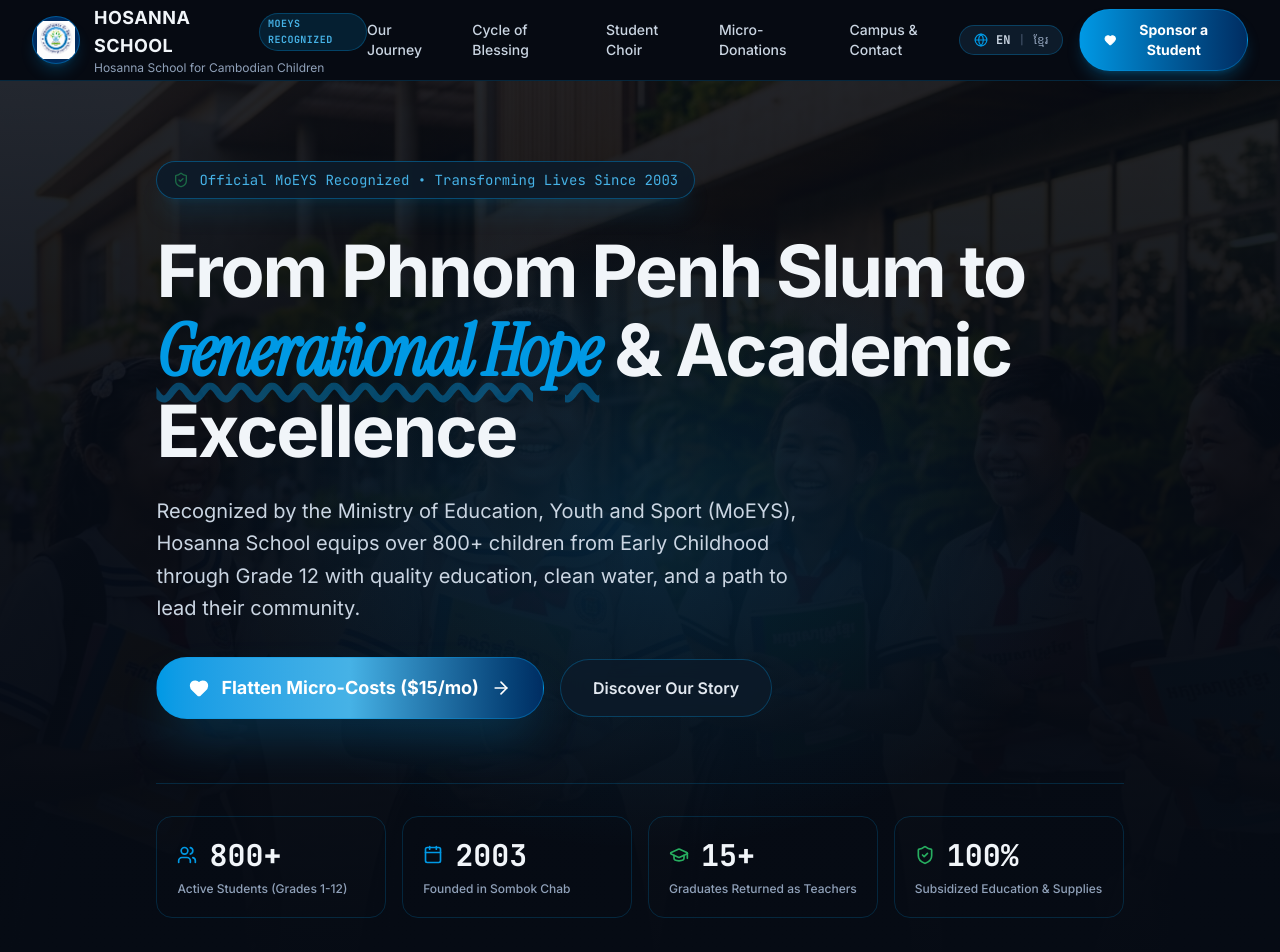
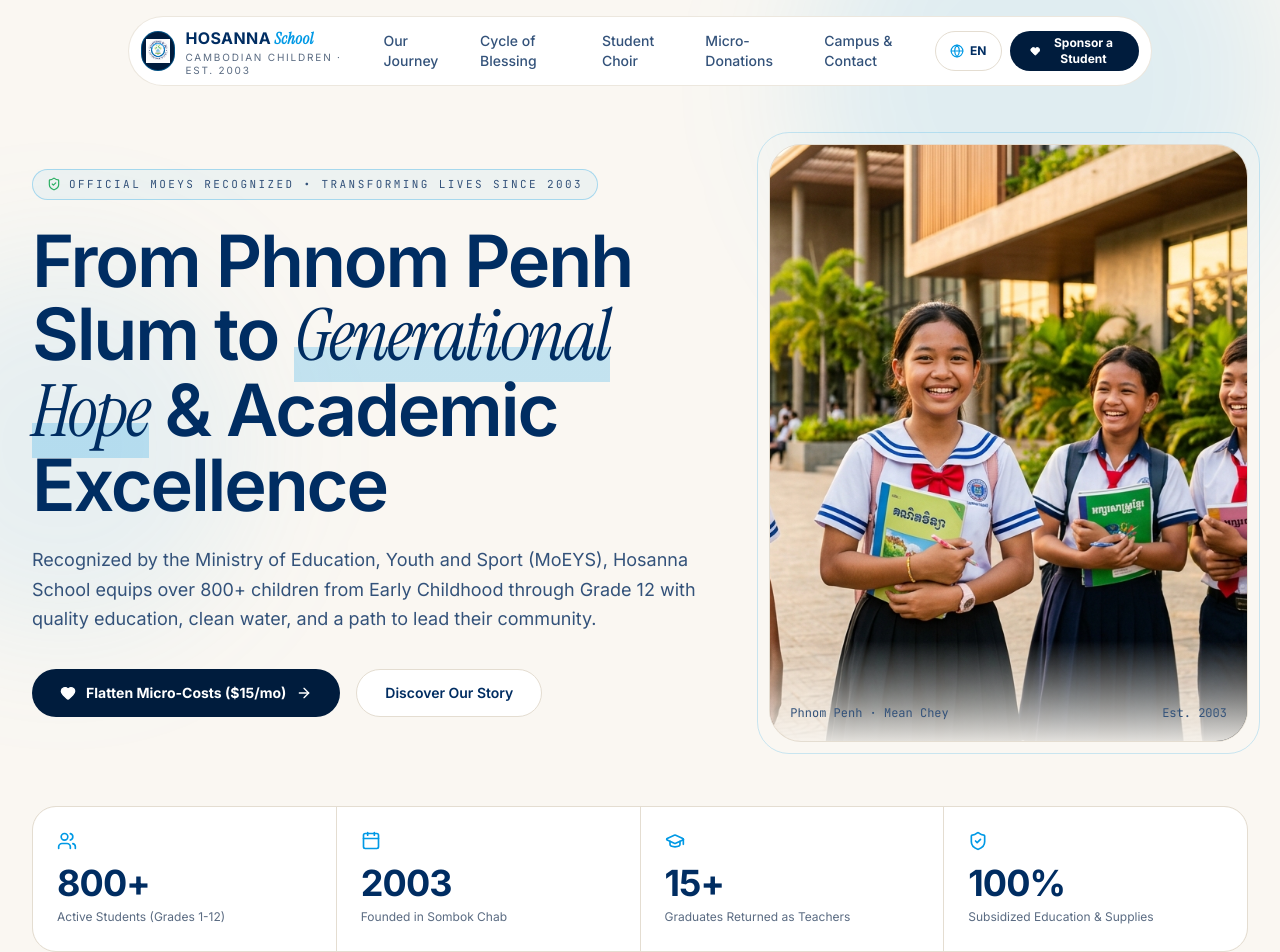
Before and after one commit to christpor/Hossana_school, a React (Vite) app: page / in a window 1280 px wide. Shown: the top 952 px of the page. Built offline with nearby package versions, Linux system fonts and the light colour scheme; a web font is replaced by a local one.

Commit message:
sections: rebuild Navbar (floating white pill, active-language) + Hero (light editorial, photo frame, stats strip)

```diff
--- a/src/components/Hero.tsx
+++ b/src/components/Hero.tsx
@@ -9,99 +9,89 @@
 
 export const Hero: React.FC<HeroProps> = ({ t, onOpenDonate }) => {
   return (
-    <section id="story" className="relative min-h-[90vh] flex flex-col justify-between pt-12 pb-16 overflow-hidden bg-[#060B14]">
+    <section id="story" className="relative overflow-hidden bg-paper pt-32 pb-16 sm:pt-36">
+      {/* soft cerulean wash */}
+      <div className="pointer-events-none absolute -top-40 right-0 h-[480px] w-[480px] rounded-full bg-accent/10 blur-3xl" />
+      <div className="pointer-events-none absolute -left-32 top-64 h-[380px] w-[380px] rounded-full bg-sky/10 blur-3xl" />
 
-      {/* Background Image Container */}
-      <div className="absolute inset-0 z-0">
-        <img
-          src="/images/hero.jpg"
-          alt="Hosanna School Students in Phnom Penh"
-          className="w-full h-full object-cover object-center opacity-25 scale-105 filter contrast-105 brightness-90 transform transition-transform duration-1000"
-          loading="eager"
-        />
-        <div className="absolute inset-0 bg-gradient-to-t from-[#060B14] via-[#060B14]/85 to-[#060B14]/50" />
-        <div className="absolute inset-0 bg-radial from-[#0099E5]/15 via-transparent to-transparent pointer-events-none" />
-      </div>
+      <div className="relative mx-auto max-w-7xl px-4 sm:px-6 lg:px-8">
+        <div className="grid grid-cols-1 items-center gap-12 lg:grid-cols-12">
+          {/* Copy */}
+          <div className="lg:col-span-7">
+            <div className="mb-6 inline-flex items-center gap-2 rounded-full border border-accent/30 bg-accent/5 px-3.5 py-1.5">
+              <ShieldCheck className="h-3.5 w-3.5 text-emerald" />
+              <span className="eyebrow text-ink-soft">{t.badge}</span>
+            </div>
 
-      {/* Hero Content */}
-      <div className="relative z-10 max-w-7xl mx-auto px-4 sm:px-6 lg:px-8 pt-8 flex-1 flex flex-col justify-center">
+            <h1 className="text-5xl font-semibold leading-[1.02] tracking-[-0.03em] text-ink sm:text-6xl lg:text-7xl">
+              {t.titleLine1}{' '}
+              <span className="font-display accent-underline">{t.titleHighlight}</span>{' '}
+              {t.titleLine2}
+            </h1>
 
-        {/* Official MoEYS Recognized Pill Badge */}
-        <div className="inline-flex items-center gap-2.5 px-4 py-2 rounded-full bg-[#0D1B2A]/90 border border-[#0099E5]/40 text-[#46B2E6] text-xs sm:text-sm font-mono mb-8 backdrop-blur-md self-start shadow-xl shadow-[#0099E5]/10">
-          <ShieldCheck className="w-4 h-4 text-[#27AE60] animate-pulse" />
-          <span>{t.badge}</span>
+            <p className="mt-6 max-w-2xl text-base leading-relaxed text-ink-soft sm:text-lg">
+              {t.subtitle}
+            </p>
+
+            <div className="mt-9 flex flex-wrap items-center gap-4">
+              <button
+                onClick={onOpenDonate}
+                className="group flex h-12 items-center gap-2.5 rounded-full bg-deep px-7 text-sm font-bold text-white transition-all hover:bg-accent"
+              >
+                <Heart className="h-4 w-4 fill-current" />
+                {t.ctaDonate}
+                <ArrowRight className="h-4 w-4 transition-transform group-hover:translate-x-0.5" />
+              </button>
+              <a
+                href="#blessing"
+                className="flex h-12 items-center gap-2 rounded-full border border-line bg-surface px-7 text-sm font-semibold text-ink transition-all hover:border-accent hover:text-accent"
+              >
+                {t.ctaStory}
+              </a>
+            </div>
+          </div>
+
+          {/* Photo frame */}
+          <div className="lg:col-span-5">
+            <div className="relative">
+              <div className="absolute -inset-3 rounded-[2rem] border border-accent/20" />
+              <div className="relative aspect-[4/5] overflow-hidden rounded-[2rem] border border-line bg-surface">
+                <img
+                  src="/images/hero.jpg"
+                  alt="Hosanna School Students in Phnom Penh"
+                  className="h-full w-full object-cover"
+                  loading="eager"
+                  width={640}
+                  height={800}
+                />
+                <div className="absolute inset-x-0 bottom-0 bg-gradient-to-t from-paper/90 to-transparent p-5 pt-16">
+                  <div className="flex items-center justify-between text-xs font-mono text-ink-soft">
+                    <span>Phnom Penh · Mean Chey</span>
+                    <span>Est. 2003</span>
+                  </div>
+                </div>
+              </div>
+            </div>
+          </div>
         </div>
 
-        {/* Big Display Headline */}
-        <div className="max-w-4xl mb-8">
-          <h1 className="text-4xl sm:text-6xl lg:text-7xl font-bold tracking-[-0.03em] text-slate-100 leading-[1.1]">
-            {t.titleLine1}{' '}
-            <span className="font-serif italic text-[#0099E5] underline decoration-[#0099E5]/40 decoration-wavy underline-offset-8">
-              {t.titleHighlight}
-            </span>{' '}
-            {t.titleLine2}
-          </h1>
-          <p className="mt-6 text-lg sm:text-xl text-slate-300 max-w-2xl font-sans leading-relaxed">
-            {t.subtitle}
-          </p>
+        {/* Stats strip */}
+        <div className="mt-16 grid grid-cols-2 gap-px overflow-hidden rounded-3xl border border-line bg-line md:grid-cols-4">
+          {[
+            { icon: Users, value: t.stats.students, label: t.stats.studentsLabel },
+            { icon: Calendar, value: t.stats.years, label: t.stats.yearsLabel },
+            { icon: GraduationCap, value: t.stats.returnedTeachers, label: t.stats.returnedTeachersLabel },
+            { icon: ShieldCheck, value: t.stats.subsidy, label: t.stats.subsidyLabel },
+          ].map((stat, idx) => (
+            <div key={idx} className="bg-surface p-5 sm:p-6">
+              <stat.icon className="mb-3 h-5 w-5 text-accent" />
+              <div className="text-3xl font-bold tracking-tight text-ink sm:text-4xl">
+                {stat.value}
+              </div>
+              <div className="mt-1 text-xs leading-relaxed text-muted">{stat.label}</div>
+            </div>
+          ))}
         </div>
-
-        {/* Dual CTAs */}
-        <div className="flex flex-wrap items-center gap-4 mb-16">
-          <button
-            onClick={onOpenDonate}
-            className="flex items-center gap-3 bg-gradient-to-r from-[#0099E5] via-[#46B2E6] to-[#002D62] hover:from-[#46B2E6] hover:to-[#0099E5] text-white font-bold px-8 py-4 rounded-full shadow-2xl shadow-[#0099E5]/30 text-base sm:text-lg transition-all transform hover:-translate-y-0.5 active:translate-y-0 border border-[#0099E5]/40"
-          >
-            <Heart className="w-5 h-5 fill-white" />
-            <span>{t.ctaDonate}</span>
-            <ArrowRight className="w-5 h-5" />
-          </button>
-
-          <a
-            href="#blessing"
-            className="flex items-center gap-2 px-8 py-4 rounded-full bg-[#0D1B2A]/80 hover:bg-[#0D1B2A] border border-[#0099E5]/30 text-slate-200 hover:text-[#0099E5] font-semibold text-base backdrop-blur-md transition-all"
-          >
-            <span>{t.ctaStory}</span>
-          </a>
-        </div>
-
-        {/* Impact Metrics Grid */}
-        <div className="grid grid-cols-2 md:grid-cols-4 gap-4 pt-8 border-t border-[#0099E5]/20">
-
-          <div className="glass-card p-5 rounded-2xl border border-[#0099E5]/20">
-            <div className="flex items-center gap-3 mb-2 text-[#0099E5]">
-              <Users className="w-5 h-5" />
-              <span className="text-3xl font-mono font-bold text-slate-100">{t.stats.students}</span>
-            </div>
-            <p className="text-xs text-slate-400 font-medium">{t.stats.studentsLabel}</p>
-          </div>
-
-          <div className="glass-card p-5 rounded-2xl border border-[#0099E5]/20">
-            <div className="flex items-center gap-3 mb-2 text-[#0099E5]">
-              <Calendar className="w-5 h-5" />
-              <span className="text-3xl font-mono font-bold text-slate-100">{t.stats.years}</span>
-            </div>
-            <p className="text-xs text-slate-400 font-medium">{t.stats.yearsLabel}</p>
-          </div>
-
-          <div className="glass-card p-5 rounded-2xl border border-[#0099E5]/20">
-            <div className="flex items-center gap-3 mb-2 text-[#27AE60]">
-              <GraduationCap className="w-5 h-5" />
-              <span className="text-3xl font-mono font-bold text-slate-100">{t.stats.returnedTeachers}</span>
-            </div>
-            <p className="text-xs text-slate-400 font-medium">{t.stats.returnedTeachersLabel}</p>
-          </div>
-
-          <div className="glass-card p-5 rounded-2xl border border-[#0099E5]/20">
-            <div className="flex items-center gap-3 mb-2 text-[#27AE60]">
-              <ShieldCheck className="w-5 h-5" />
-              <span className="text-3xl font-mono font-bold text-slate-100">{t.stats.subsidy}</span>
-            </div>
-            <p className="text-xs text-slate-400 font-medium">{t.stats.subsidyLabel}</p>
-          </div>
-
-        </div>
-
       </div>
     </section>
   );
--- a/src/components/Navbar.tsx
+++ b/src/components/Navbar.tsx
@@ -1,4 +1,4 @@
-import React, { useState } from 'react';
+import React, { useState, useEffect } from 'react';
 import type { Language, TranslationContent } from '../types';
 import { Heart, Globe, Menu, X } from 'lucide-react';
 
@@ -16,138 +16,133 @@
   onOpenDonate,
 }) => {
   const [mobileMenuOpen, setMobileMenuOpen] = useState(false);
+  const [scrolled, setScrolled] = useState(false);
+
+  useEffect(() => {
+    const onScroll = () => setScrolled(window.scrollY > 24);
+    onScroll();
+    window.addEventListener('scroll', onScroll, { passive: true });
+    return () => window.removeEventListener('scroll', onScroll);
+  }, []);
+
+  useEffect(() => {
+    document.body.style.overflow = mobileMenuOpen ? 'hidden' : '';
+    return () => {
+      document.body.style.overflow = '';
+    };
+  }, [mobileMenuOpen]);
 
   return (
-    <header className="sticky top-0 z-50 w-full backdrop-blur-xl bg-[#060B14]/85 border-b border-[#0099E5]/20 transition-all">
-      <div className="max-w-7xl mx-auto px-4 sm:px-6 lg:px-8 h-20 flex items-center justify-between">
-
-        {/* Official Brand Logo & Title */}
-        <a href="#" className="flex items-center gap-3.5 group">
-          <div className="w-12 h-12 rounded-full bg-[#002D62] border border-[#0099E5]/40 p-1 shadow-lg shadow-[#0099E5]/20 group-hover:scale-105 transition-transform overflow-hidden flex items-center justify-center shrink-0">
+    <header className="fixed top-0 left-0 right-0 z-50 flex justify-center px-4 pt-4 pointer-events-none">
+      <div
+        className={`pointer-events-auto flex w-full max-w-5xl items-center justify-between rounded-full border bg-surface px-3 py-2 transition-all duration-300 ${
+          scrolled
+            ? 'border-line shadow-lg shadow-[#002D62]/5'
+            : 'border-line/70 shadow-none'
+        }`}
+      >
+        {/* Brand */}
+        <a href="#story" className="flex items-center gap-2.5 group">
+          <div className="flex h-10 w-10 items-center justify-center overflow-hidden rounded-full border border-accent/40 bg-deep p-1 transition-transform duration-300 group-hover:scale-105">
             <img
               src="/images/hosanna-logo.png"
               alt="Hosanna School Official Logo"
-              className="w-full h-full object-contain filter drop-shadow"
+              className="h-full w-full object-contain"
             />
           </div>
-          <div>
-            <div className="font-bold text-slate-100 text-base sm:text-lg tracking-wide group-hover:text-[#0099E5] transition-colors flex items-center gap-2">
-              HOSANNA SCHOOL
-              <span className="text-[10px] uppercase font-mono px-2 py-0.5 rounded-full bg-[#0099E5]/15 text-[#46B2E6] border border-[#0099E5]/30">
-                MoEYS Recognized
-              </span>
+          <div className="leading-tight">
+            <div className="font-bold tracking-wide text-ink sm:text-base">
+              HOSANNA
+              <span className="font-serif italic text-accent"> School</span>
             </div>
-            <p className="text-xs text-slate-400 font-sans tracking-normal">
-              {lang === 'en' ? 'Hosanna School for Cambodian Children' : 'សាលាហូសាណាសម្រាប់កុមារកម្ពុជា'}
-            </p>
+            <div className="hidden text-[10px] uppercase tracking-[0.18em] text-muted sm:block">
+              {lang === 'en'
+                ? 'Cambodian Children · Est. 2003'
+                : 'កុមារកម្ពុជា · ចាប់តាំងពី ២០០៣'}
+            </div>
           </div>
         </a>
 
-        {/* Desktop Navigation Links */}
-        <nav className="hidden lg:flex items-center gap-8 text-sm font-medium text-slate-300">
-          <a href="#story" className="hover:text-[#0099E5] transition-colors">{t.story}</a>
-          <a href="#blessing" className="hover:text-[#0099E5] transition-colors">{t.blessing}</a>
-          <a href="#choir" className="hover:text-[#0099E5] transition-colors">{t.choir}</a>
-          <a href="#impact" className="hover:text-[#0099E5] transition-colors">{t.impact}</a>
-          <a href="#location" className="hover:text-[#0099E5] transition-colors">{t.location}</a>
+        {/* Desktop nav */}
+        <nav className="hidden items-center gap-1 text-sm font-medium text-ink-soft lg:flex">
+          <a href="#story" className="rounded-full px-3.5 py-1.5 transition-colors hover:bg-paper hover:text-accent">
+            {t.story}
+          </a>
+          <a href="#blessing" className="rounded-full px-3.5 py-1.5 transition-colors hover:bg-paper hover:text-accent">
+            {t.blessing}
+          </a>
+          <a href="#choir" className="rounded-full px-3.5 py-1.5 transition-colors hover:bg-paper hover:text-accent">
+            {t.choir}
+          </a>
+          <a href="#impact" className="rounded-full px-3.5 py-1.5 transition-colors hover:bg-paper hover:text-accent">
+            {t.impact}
+          </a>
+          <a href="#location" className="rounded-full px-3.5 py-1.5 transition-colors hover:bg-paper hover:text-accent">
+            {t.location}
+          </a>
         </nav>
 
-        {/* Right CTA & Controls */}
-        <div className="hidden sm:flex items-center gap-4">
-
-          {/* Language Switcher */}
+        {/* Right controls */}
+        <div className="flex items-center gap-2">
           <button
             onClick={() => onLanguageChange(lang === 'en' ? 'kh' : 'en')}
-            className="flex items-center gap-2 px-3.5 py-1.5 rounded-full bg-[#0D1B2A] border border-[#0099E5]/30 text-slate-300 hover:text-[#0099E5] hover:border-[#0099E5]/60 text-xs font-mono transition-all"
-            title="Toggle English / Khmer"
+            className="flex h-10 items-center gap-1.5 rounded-full border border-line px-3.5 text-xs font-bold text-ink transition-all hover:border-accent hover:text-accent"
+            aria-label="Toggle English / Khmer"
           >
-            <Globe className="w-3.5 h-3.5 text-[#0099E5]" />
-            <span className="font-bold">{lang === 'en' ? 'EN' : 'KH'}</span>
-            <span className="text-slate-600">|</span>
-            <span className="text-slate-400">{lang === 'en' ? 'ខ្មែរ' : 'ENG'}</span>
+            <Globe className="h-3.5 w-3.5 text-accent" />
+            {lang === 'en' ? 'EN' : 'ខ្មែរ'}
           </button>
 
-          {/* Sponsor Button */}
           <button
             onClick={onOpenDonate}
-            className="flex items-center gap-2 bg-gradient-to-r from-[#0099E5] to-[#002D62] hover:from-[#46B2E6] hover:to-[#0099E5] text-white font-bold px-6 py-2.5 rounded-full shadow-lg shadow-[#0099E5]/25 transition-all transform hover:scale-105 active:scale-95 text-xs sm:text-sm border border-[#0099E5]/40"
+            className="hidden h-10 items-center gap-2 rounded-full bg-deep px-5 text-xs font-bold text-white transition-all hover:bg-accent sm:flex"
           >
-            <Heart className="w-4 h-4 fill-white" />
-            <span>{t.donate}</span>
+            <Heart className="h-4 w-4 fill-current" />
+            {t.donate}
+          </button>
+
+          <button
+            onClick={() => setMobileMenuOpen(!mobileMenuOpen)}
+            className="flex h-10 w-10 items-center justify-center rounded-full border border-line text-ink transition-colors hover:border-accent hover:text-accent lg:hidden"
+            aria-label={mobileMenuOpen ? 'Close menu' : 'Open menu'}
+          >
+            {mobileMenuOpen ? <X className="h-5 w-5" /> : <Menu className="h-5 w-5" />}
           </button>
         </div>
-
-        {/* Mobile Hamburger Toggle */}
-        <div className="flex sm:hidden items-center gap-3">
-          <button
-            onClick={() => onLanguageChange(lang === 'en' ? 'kh' : 'en')}
-            className="p-2 rounded-lg bg-[#0D1B2A] border border-[#0099E5]/30 text-[#0099E5] font-mono text-xs font-bold"
-          >
-            {lang === 'en' ? 'KH' : 'EN'}
-          </button>
-          <button
-            onClick={() => setMobileMenuOpen(!mobileMenuOpen)}
-            className="p-2.5 rounded-xl bg-[#0D1B2A] border border-[#0099E5]/30 text-slate-200 hover:text-[#0099E5]"
-          >
-            {mobileMenuOpen ? <X className="w-6 h-6" /> : <Menu className="w-6 h-6" />}
-          </button>
       </div>
 
-      </div>
+      {/* Mobile drawer */}
+      {mobileMenuOpen && (
+        <div className="pointer-events-auto fixed inset-0 top-[72px] z-40 border-t border-line bg-paper/95 backdrop-blur-2xl lg:hidden">
+          <div className="flex h-full flex-1 flex-col overflow-y-auto px-6 pb-10">
+            <div className="flex min-h-full flex-col justify-center gap-5 text-center">
+              {[
+                { href: '#story', label: t.story },
+                { href: '#blessing', label: t.blessing },
+                { href: '#choir', label: t.choir },
+                { href: '#impact', label: t.impact },
+                { href: '#location', label: t.location },
+              ].map((item) => (
+                <a
+                  key={item.href}
+                  href={item.href}
+                  onClick={() => setMobileMenuOpen(false)}
+                  className="border-b border-line pb-4 text-2xl font-semibold leading-snug text-ink transition-colors hover:text-accent"
+                >
+                  {item.label}
+                </a>
+              ))}
 
-      {/* Mobile Navigation Drawer */}
-      {mobileMenuOpen && (
-        <div className="sm:hidden fixed inset-x-0 top-20 bottom-0 bg-[#060B14]/95 backdrop-blur-2xl z-40 border-t border-[#0099E5]/20 flex flex-col">
-          <div className="flex-1 overflow-y-auto p-6">
-            <div className="min-h-full flex flex-col justify-center gap-6 text-center text-lg font-medium text-slate-200">
-              <a
-                href="#story"
-                onClick={() => setMobileMenuOpen(false)}
-                className="py-2 hover:text-[#0099E5] border-b border-slate-800"
-              >
-                {t.story}
-              </a>
-              <a
-                href="#blessing"
-                onClick={() => setMobileMenuOpen(false)}
-                className="py-2 hover:text-[#0099E5] border-b border-slate-800"
-              >
-                {t.blessing}
-              </a>
-              <a
-                href="#choir"
-                onClick={() => setMobileMenuOpen(false)}
-                className="py-2 hover:text-[#0099E5] border-b border-slate-800"
-              >
-                {t.choir}
-              </a>
-              <a
-                href="#impact"
-                onClick={() => setMobileMenuOpen(false)}
-                className="py-2 hover:text-[#0099E5] border-b border-slate-800"
-              >
-                {t.impact}
-              </a>
-              <a
-                href="#location"
-                onClick={() => setMobileMenuOpen(false)}
-                className="py-2 hover:text-[#0099E5] border-b border-slate-800"
-              >
-                {t.location}
-              </a>
-
-              <div className="pt-4 flex flex-col gap-3">
               <button
                 onClick={() => {
                   setMobileMenuOpen(false);
                   onOpenDonate();
                 }}
-                  className="w-full py-3 rounded-full bg-gradient-to-r from-[#0099E5] to-[#002D62] text-white font-bold flex items-center justify-center gap-2 shadow-lg shadow-[#0099E5]/30"
+                className="mx-auto mt-4 flex h-12 items-center gap-2 rounded-full bg-deep px-8 text-sm font-bold text-white transition-colors hover:bg-accent"
               >
-                  <Heart className="w-5 h-5 fill-white" />
+                <Heart className="h-4 w-4 fill-current" />
                 {t.donate}
               </button>
-              </div>
             </div>
           </div>
         </div>
```
Lines whose indentation alone changed are shown as unchanged.
